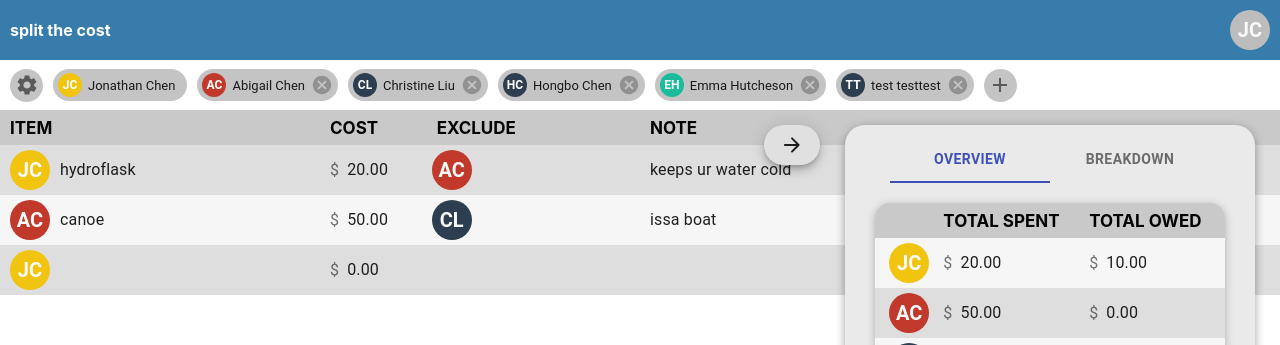
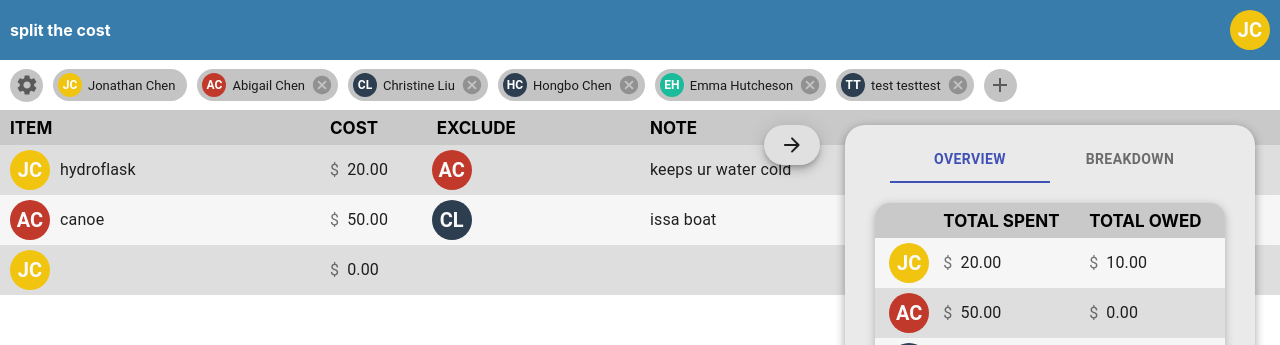
Before and after one commit to jonathanchen7/splitthecost, a React (Create React App) app: page / in a window 1280 px wide. Shown: the top 345 px of the page. Built offline with nearby package versions, Linux system fonts and the light colour scheme.

Commit message:
starting firebase

```diff
--- a/package.json
+++ b/package.json
@@ -15,6 +15,7 @@
     "@types/react": "^16.14.2",
     "@types/react-dom": "^16.9.10",
     "@types/uuid": "^8.3.0",
+    "firebase": "^8.2.2",
     "framer-motion": "^3.1.1",
     "react": "^17.0.1",
     "react-beautiful-dnd": "^13.0.0",
--- a/src/components/SplitTheCost.tsx
+++ b/src/components/SplitTheCost.tsx
@@ -91,7 +91,7 @@ export const SplitTheCost: React.FC = () => {
   }, []);
 
   return (
-    <div>
+    <>
       <Header curUser={curUser} />
       <UsersBar
         users={users}
@@ -108,6 +108,6 @@ export const SplitTheCost: React.FC = () => {
       />
       <AddItemModal curUser={curUser} users={users} setEntries={setEntries} />
       <SideDialog curUser={curUser} users={users} entries={entries} />
-    </div>
+    </>
   );
 };
--- a/src/components/dialog/SideDialog.tsx
+++ b/src/components/dialog/SideDialog.tsx
@@ -28,7 +28,7 @@ export const SideDialog: React.FC<Props> = ({ curUser, users, entries }) => {
   }
 
   return (
-    <div>
+    <>
       <AnimatePresence>
         {open && (
           <motion.div
@@ -81,6 +81,6 @@ export const SideDialog: React.FC<Props> = ({ curUser, users, entries }) => {
           {open ? <ArrowForwardRoundedIcon /> : <ArrowBackRoundedIcon />}
         </Fab>
       </motion.div>
-    </div>
+    </>
   );
 };
--- a/src/components/dialog/breakdown/Breakdown.tsx
+++ b/src/components/dialog/breakdown/Breakdown.tsx
@@ -21,7 +21,7 @@ export const Breakdown: React.FC<Props> = ({ users, curUser, entries }) => {
   return users.length <= 1 ? (
     <div className='noBreakdownData'>No data to break down! :)</div>
   ) : (
-    <div>
+    <>
       <BreakdownHeader />
       {users.map(
         (user) =>
@@ -35,6 +35,6 @@ export const Breakdown: React.FC<Props> = ({ users, curUser, entries }) => {
             />
           )
       )}
-    </div>
+    </>
   );
 };
--- a/src/components/dialog/overview/Overview.tsx
+++ b/src/components/dialog/overview/Overview.tsx
@@ -18,7 +18,7 @@ export const Overview: React.FC<Props> = ({ users, entries }) => {
   }, [users, entries]);
 
   return (
-    <div>
+    <>
       <OverviewHeader />
       {users.map((user) => (
         <OverviewRow
@@ -28,6 +28,6 @@ export const Overview: React.FC<Props> = ({ users, entries }) => {
           key={user.id}
         />
       ))}
-    </div>
+    </>
   );
 };
--- a/src/components/entries/Entries.tsx
+++ b/src/components/entries/Entries.tsx
@@ -17,7 +17,7 @@ export const Entries: React.FC<Props> = ({
   curUser,
 }) => {
   return (
-    <div>
+    <>
       <EntriesHeader />
       {entries.map((entry) => (
         <EntriesRow
@@ -29,6 +29,6 @@ export const Entries: React.FC<Props> = ({
           key={entry.id}
         />
       ))}
-    </div>
+    </>
   );
 };
--- a/src/components/header/Header.tsx
+++ b/src/components/header/Header.tsx
@@ -2,19 +2,31 @@ import * as React from "react";
 import Grid from "@material-ui/core/Grid";
 import { User } from "../../models/models";
 import { Avatar } from "@material-ui/core";
+import { UserAvatar } from "../users/UserAvatar";
 
 interface Props {
   curUser: User;
 }
 
 export const Header: React.FC<Props> = ({ curUser }) => {
+  function logout() {
+    console.log("LOGGED OUT!");
+  }
+
+  function login() {}
+
   return (
     <Grid className='header' container spacing={0}>
       <Grid className='headerItem' item xs={11}>
         <span className='leftMargin'>split the cost</span>
       </Grid>
       <Grid className='headerItem profileItem' item xs={1}>
-        <Avatar className='avatar rightMargin'>{curUser.initials}</Avatar>
+        <UserAvatar
+          className='rightMargin'
+          user={curUser}
+          tooltipPlacement={"left"}
+          onClick={logout}
+        />
       </Grid>
     </Grid>
   );
--- a/src/components/modals/AddItemModal.tsx
+++ b/src/components/modals/AddItemModal.tsx
@@ -72,7 +72,7 @@ export const AddItemModal: React.FC<Props> = ({
   }
 
   return (
-    <div>
+    <>
       <Dialog
         fullWidth={true}
         maxWidth='sm'
@@ -118,7 +118,7 @@ export const AddItemModal: React.FC<Props> = ({
               onChange={handleChange}
               input={<Input />}
               renderValue={(selected) => (
-                <div>
+                <>
                   {(selected as User[]).map((user) => (
                     <Chip
                       className='leftMarginSmall'
@@ -134,7 +134,7 @@ export const AddItemModal: React.FC<Props> = ({
                       key={user.id}
                     />
                   ))}
-                </div>
+                </>
               )}
             >
               {users.map((user) => (
@@ -192,6 +192,6 @@ export const AddItemModal: React.FC<Props> = ({
           <span className='leftMarginSmall'>Add Item</span>
         </Fab>
       </div>
-    </div>
+    </>
   );
 };
--- a/src/components/users/UsersBar.tsx
+++ b/src/components/users/UsersBar.tsx
@@ -35,7 +35,7 @@ export const UsersBar: React.FC<Props> = ({
   }
 
   return (
-    <div>
+    <>
       <Grid className='usersBar' container spacing={0}>
         <Grid item xs={12}>
           <IconButton
@@ -83,6 +83,6 @@ export const UsersBar: React.FC<Props> = ({
         setUsers={setUsers}
       />
       <SettingsModal open={openSettings} setOpen={setOpenSettings} />
-    </div>
+    </>
   );
 };
```
Also changed, not shown: src/firebase.ts (added, +14 -0 lines), 1 other file (tests, documents, lock files or other folders).
